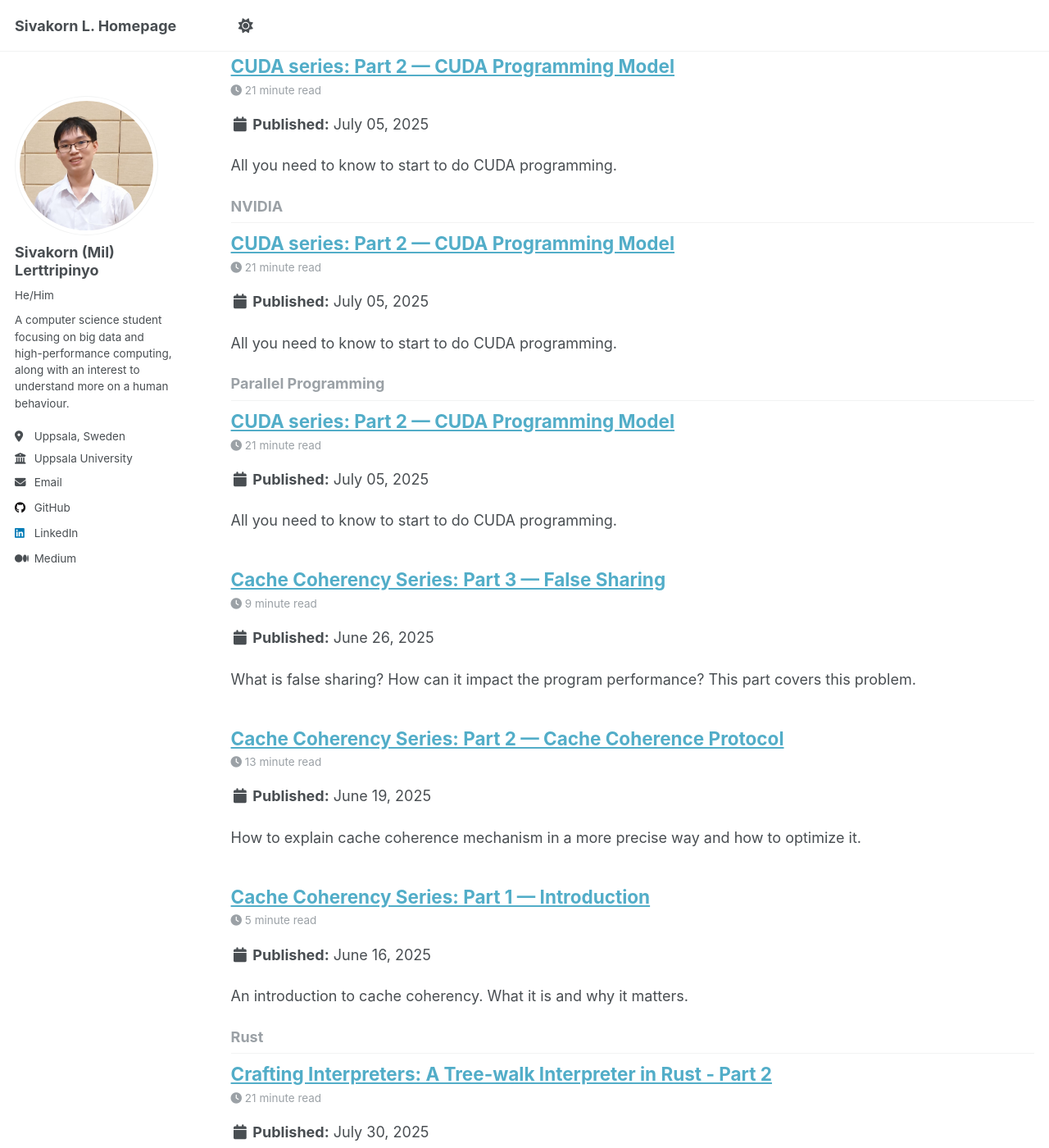
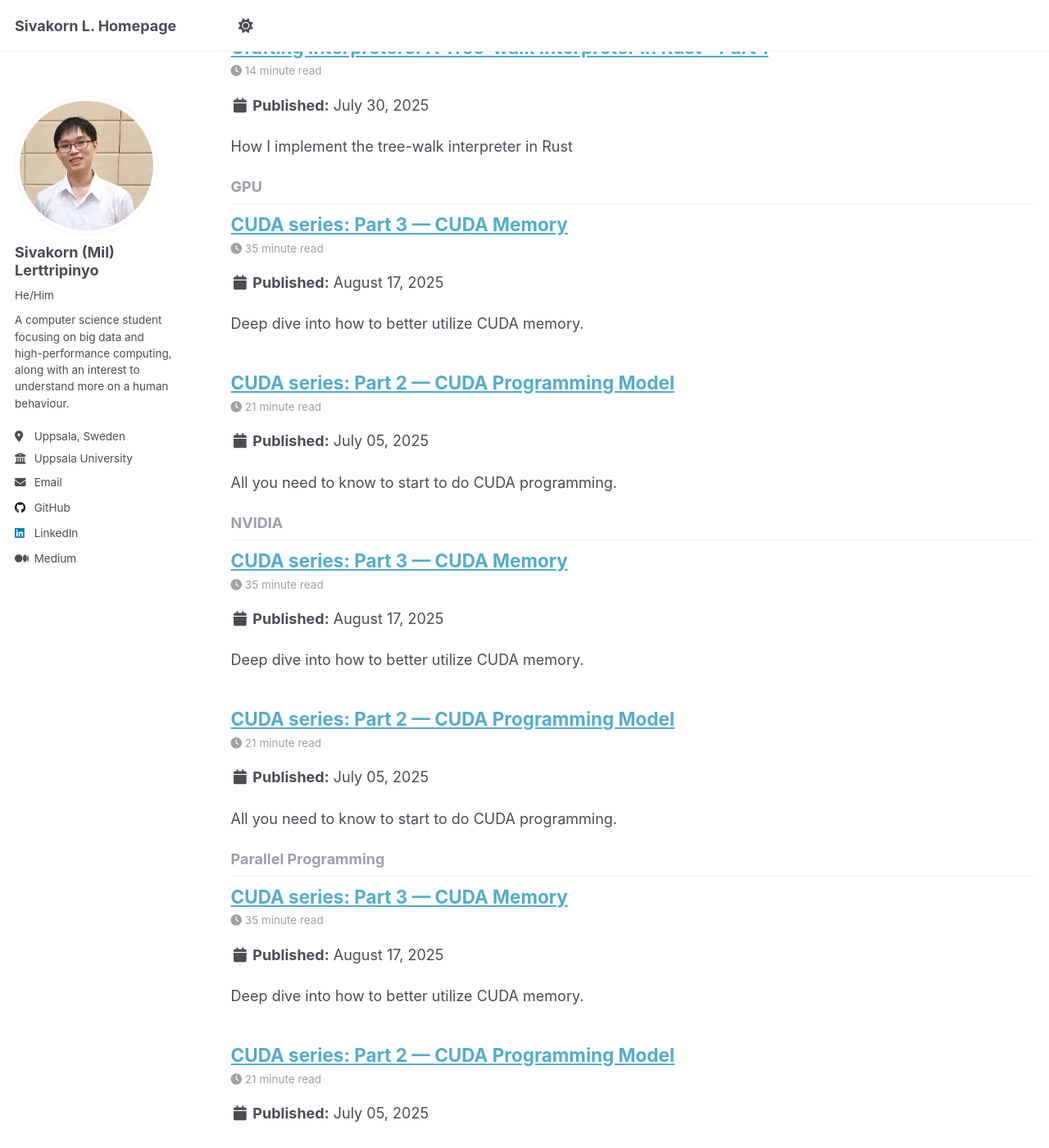
Before and after one commit to CaQtiml/caqtiml.github.io, a Jekyll site: the page built from _pages/tag-archive.html, in a window 1280 px wide and 1400 px high, scrolled down 1961 px. Shown: the whole window at 82% size. Built offline with Jekyll 4.4.1, drawn with Linux system fonts in a browser that asks for light colours; a script that is not in the unit is left out; some of the changed lines change nothing that is shown; some of the changed text lies outside the part shown.

Commit message:
finalize and publish gpu_2 (still miss some minor information)

````diff
--- a/_posts/CUDA/2025-07-13-gpu_2.md
+++ b/_posts/CUDA/2025-07-13-gpu_2.md
@@ -3,8 +3,8 @@ title: 'CUDA series: Part 3 — CUDA Memory'
 date: 2025-08-17
 permalink: /posts/2025/07/cuda-series-part-3-cuda-memory/
 author_profile: false # set to false to not show your profile in this blog page.
-excerpt: Deep dive into how to maximally utilize CUDA memory.
-published: false
+excerpt: Deep dive into how to better utilize CUDA memory.
+# published: false
 tags:
   - Parallel Programming
   - GPU
@@ -19,14 +19,14 @@ Let's start this part by diving deep into an important component, **Warp**.
 
 GPU does not schedule work to each thread individually. Instead, it groups threads in the same thread block into unit(s) called warp(s). According to NVIDIA design, each warp contains exactly 32 CUDA threads. Please be aware that the CUDA thread is not the same as an operating system thread!
 
-If a kernel is launched with 1024 threads per block, the GPU will organize them into 32 warps because there is 32 threads per warp and `1024/32=32`. The warp scheduler, which is a hardware unit within each SM, then looks for a ready warp and execute it.
+If a kernel is launched with 1024 threads per block, the GPU will organize them into 32 warps because there is 32 threads per warp and `1024/32=32`. The warp scheduler, which is a hardware unit within each SM, then issues one common instruction for all 32 threads in a warp.
 
 There are two questions that can occur here.
 
 1. What happen if a thread block size is less than 32 threads?
 2. How warps can help the GPU executes the program faster?
 
-For the first question, the GPU still allocates 32 threads for the warp, but the remaining threads in the warp will be inactive or masked off. As a result, you waste the computational resource. Therefore, as a rule of thumb, you should always set a size of thread block to be a multiple of 32. You can read more [here](https://docs.nvidia.com/cuda/cuda-c-programming-guide/#simt-architecture).
+For the first question, the GPU still allocates 32 threads for the warp, but the remaining threads in the warp will be inactive or masked off. This reduces efficiency because you do not fully utilize the hardware. Therefore, as a rule of thumb, you should always set a size of thread block to be a multiple of 32 unless you have a strong reason (like extremely small grids). You can read more [here](https://docs.nvidia.com/cuda/cuda-c-programming-guide/#simt-architecture).
 
 For the second question, it hides the latency. Okay, this deserves more explanation.
 
@@ -41,11 +41,11 @@ When the thread wants to access data from a GPU global memory, it has to wait fo
 ![SM Architecture](/images/gpu/GPU_part2/SM_arch.png)
 *The GA100 streaming multiprocessor (SM). Ref: [NVIDIA](https://developer.nvidia.com/blog/nvidia-ampere-architecture-in-depth/)*
 
-For example, let's imagine that the warp 1 that is executing in a particular SM needs to access data from the global memory. The warp 1 goes into a `waiting` state. The SM's warp scheduler, as you see from the image, then immediately switches to execute the warp 2. Then, the warp 2 needs to access data from the global memory as well. This warp goes into a `waiting` state. The SM's warp scheduler then immediately switches to execute the warp 3.
+For example, let's imagine that the warp 1 that is executing in a particular SM needs to access data from the global memory. The warp 1 goes into a `waiting` state. The SM's warp scheduler, as you see from the image, then immediately switches to execute the warp 2. Then, the warp 2 needs to access data from the global memory as well. This warp goes into a `waiting` state. The SM's warp scheduler then immediately switches to execute the warp 3.The scheduler switches among warps as long as there is at least one ready warp.
 
-This happens repeatly until all warps are executed and in the `waiting` state. Then, the warp 1 finishes its work to get data from the global memory. Its execution is then resumed. After the warp 1 finishes its works, the warp 2 finished its data access as well. It then is executed. This happens repeatedly until all warps are executed.
+However, if all active warps stall, the SM idles until one becomes ready. For example, when the warp 1 finishes its work to get data from the global memory, its execution is then resumed. After the warp 1 finishes its works and the warp 2 finished its data access as well, the warp 2 is then executed. This happens repeatedly until all warps are executed.
 
-You can see that the GPU never becomes idle. It always has something to do. While the first warp waits for its data, the GPU works on another warp. This is how the GPU hides its latency. It does not make the memory access faster, but it keeps the GPU constantly busy with different work.
+As long as there are enough active warps to schedule, the GPU can keep the SM busy and hide latency. While the first warp waits for its data, the GPU works on another warp. This is how the GPU hides its latency. It does not make the memory access faster, but it keeps the GPU constantly busy with different work.
 
 So, here are some takeaways of the GPU allocation.
 
@@ -58,7 +58,7 @@ So, here are some takeaways of the GPU allocation.
 
 # CUDA Memory Layout
 
-There are two types of memomy on GPU consisting of on-chip and off-chip memory. When we are talking about them, we refer to their physical location of memory relative to the GPU cores.
+Broadly, we classify memory as on-chip (registers, shared memory, caches) and off-chip (global, local, constant, texture). When we are talking about them, we refer to their physical location of memory relative to the GPU cores.
 
 On-chip memory locates near to the GPU cores. As a result, the cores can access data on this memory extremely fast. Off-chip memory is a separate memory that is connected to the GPU through high-speed buses. Accessing data from this off-chip memory is slow since data needs to travel for a long distance.
 
@@ -66,7 +66,7 @@ On-chip memory locates near to the GPU cores. As a result, the cores can access
 
 *CUDA Memory Model. Ref: [3DGEP](https://www.3dgep.com/cuda-memory-model/)*
 
-Registers are an on-chip memory. Accessing them is fast with no additional load and store instruction. To access it, you only need like a variable declaration. Be aware that the number of registers per block is limited.
+Registers are the fastest storage, directly accessed by instructions. To access it, you only need a variable declaration. Be aware that the number of registers per block is limited. If you exceed the register allocated per thread, the compiler moves to local memory (off-chip).
 
 ```cpp
 __global__ void registerExample() {
@@ -90,7 +90,7 @@ __global__ void sharedMemoryExample() {
 }
 ```
 
-Global memory is an off-chip memory. It is slower to be accessed comparing to the registers and the shared memories, but it is a lot larger. Data accessed from this memory will be cached in L1 and L2 cache. This is the location that the host can read and write data to using `cudaMemcpy`.
+Global memory is an off-chip memory. It is slower to be accessed comparing to the registers and the shared memories, but it is a lot larger. Data accessed from this memory will be cached in L1 (if available) and L2 cache. This is the location that the host can read and write data to by using `cudaMemcpy`.
 
 ```cpp
 __global__ void globalMemoryExample(float *data) {
@@ -99,7 +99,34 @@ __global__ void globalMemoryExample(float *data) {
 }
 ```
 
-**My personal note: Local and Constant memory is still missing here. Don't forget to add them here.**
+**My personal note: Constant memory is still missing here. Don't forget to add them here.**
+
+Local memory is an off-chip memory. Despite its name, local memory is not local or fast. It is essentially global memory used for thread-private data that does not fit in registers.
+
+```cpp
+__global__ void localMemoryExample() {
+    int tid = threadIdx.x;
+
+    // These will likely be in REGISTERS (fast)
+    float a = 5.0f;
+    float b = tid * 2.0f;
+    float c = a + b;
+
+    // These will likely be in LOCAL MEMORY (slow)
+    float large_array[1000];              // Too large for registers
+
+    int dynamic_index = tid % 100;
+    float indexed_array[100];
+    indexed_array[dynamic_index] = 5.0f;  // Runtime indexing forces local memory
+
+    // Accessing local memory (slow as global memory!)
+    for (int i = 0; i < 1000; i++) {
+        large_array[i] = i * 2.0f;
+    }
+
+    float result = large_array[dynamic_index]; // Another slow access
+}
+```
 
 ## An Example Showing the Benefit of Using the Shared Memory
 The shared memory deserves more explanation! This memory can be looked as a scratchpad memory. Developers can load data that will be frequently used to here. You should not load unnecessary data to be here since its size is small. Only threads within a particular thread block can access each shared memory. Its data lifetime is the same as the block's lifetime.
@@ -271,7 +298,7 @@ Basically, this kernel gives each thread to work on computing each element of th
 
 When calling this kernel from the host, we have to determine the number of thread blocks and the thread block size in `matrix_mult_shared<<<gridSize, blockSize>>>`.
 
-I decide that each thread block has 256 threads that is aligned as a shape of 16x16. It is determined by `dim3 blockSize(16, 16)`. 256 is a good number because it is divisible by 32, which is a warp size.
+I decide that each thread block has 256 threads that is aligned as a shape of 16x16. It is determined by `dim3 blockSize(16, 16)`. In this example, block size of 16x16 is chosen to match the tile size on the shared memory. If you change the block shape, you must also adjust how data is loaded into shared memory and change the allocated matrix size on the shared memory.
 
 We can determine the number of thread blocks by `dim3 gridSize((N+15) / 16, (N+15) / 16)`. The reason that it is `(N+15) / 16` because C++ always round down the decimal. For example, let's assume that we have a full matrix size of 15x15. If we use `N/15`, `15/16` will give `0`, which means that no thread block will be given. This is an undesired behavior because we still need 1 thread block for handling 15 threads. As a result, we add 15 to ensure that there is enough thread block to handle all threads. In our example, `(15+15)/16` will give `1`. Hooray! These 15 threads have a thread block. In general, the formula will be `(N+(M-1))/M` where `N` is the number of threads and `M` is the size of each thread block.
 
@@ -427,7 +454,7 @@ dynamicMem<<<1, n, n*sizeof(int)>>>();
 
 It is in the format of `kernelName<<<numBlocks, numThreads, dynamicSharedMemSize>>>();` where `numBlocks` is the number of thread blocks, `numThreads` is the number of threads per thread block, and `dynamicSharedMemSize` is a size of dynamically allocated shared memory in bytes. `dynamicSharedMemSize` is optional, and its default value is 0. The dynamic allocation is more flexible since its size depends on runtime parameters. It is better for use cases that need varying amounts of shared memory.
 
-However, you cannot use this method to create higher-dimension array. It can be used to create 1D array only. If you want to use it for a higher-dimension, you need to map it to 1D index, as we have done in the matrix multiplication example.
+However, you cannot use this method to create higher-dimension array. CUDA only allows a single 1D dynamic array declaration. If you want to use it for a higher-dimension, you need to map it to 1D index, as we have done in the matrix multiplication example.
 
 Moreover, you cannot declare more than one `extern __shared__` array per kernel. The following example is **prohibited**!
 
@@ -460,7 +487,7 @@ Coalesced memory access occurs when threads in a warp can access consecutive mem
 
 When loading data, modern GPUs loads it as a block of memory called a cache line instead of loading just a single piece of data.
 
-Assuming that the cache line size is 128 bytes, if all threads in a warp wants to access an integer or float, which are 4 bytes, the most efficient method is when the GPU can use only one transaction to retrieve the cache line containing 32 4-byte values, and all 32 threads in the warp can use all values in that cache line.
+Let's have a first example. Assuming that the cache line size is 128 bytes, if all threads in a warp wants to access an integer or float, which are 4 bytes, the most efficient method is when the GPU can use only one transaction to retrieve the cache line containing 32 4-byte values, and all 32 threads in the warp can use all values in that cache line.
 
 In other words, for a coalesced access, GPU use only **1 memory transaction** to serve data to all 32 threads in the warp, while up to 32 memory transactions are required if threads use a non-coalesced access.
 
@@ -470,7 +497,11 @@ Cache Line      [0  |   4|  8|  12| ...|    120|    124]
 Used by thread   1      2   3   4   ...      31      32
 ```
 
-Let's have a more realistic example. In modern GPUs, each memory transaction retrieves a 32-byte cache line. if GPU wants to provide 4-byte data to all threads in a warp, **4 memory transactions** are required since 32 threads * 4 bytes = 128 bytes, which requires 4 32-byte cache line. In a perfect coalescing scenario, each transaction fetches exactly 8 useful 4-byte data. All 32 byte in each cache line are used by threads in the warp.
+Okay. We now finish the first example.
+
+Let's have a more realistic second example. In modern GPUs, each memory transaction retrieves a 32-byte cache line. if GPU wants to provide 4-byte data (let's assume to be `int`) to all threads in a warp, **4 memory transactions** are required because 32 threads * 4 bytes = 128 bytes, which requires 4 32-byte cache line.
+
+In a perfect coalescing scenario, each transaction fetches a cache line containing exactly 8 useful 4-byte data. All 32 byte in each cache line are used by threads in the warp.
 
 ```
                     Start Addr Byte
@@ -489,8 +520,9 @@ Used by thread      17     18  19  20   ...    23     24
 Cache Line #4      [0  |   4|  8|  12| ...|    24|    28|]  <- Fetch this use 1 memory transaction.
 Used by thread      25     26  27  28   ...    31     32    <- 32th thread is a final Thread of a warp.
 
-Note: Each cache line has 32 bytes, from byte 0 to byte 31. The last data is from byte 28 to byte 31 (4 bytes).
 ```
+
+Note: Each cache line has 32 bytes, from byte 0 to byte 31. Each `int` takes 4 bytes. So, each cache line has 8 `int`. For example, the first `int` takes byte 0 to byte 3, and the second `int` takes byte 4 to byte 7. And so on.
 
 However, if there occurs a misalignment so that the first 4-byte data of the first cache line is not the data requested by any threads in a warp, **5 memory transactions** are required.
 
@@ -540,6 +572,8 @@ The answer is 8 memory transactions to fetch 8 cache lines.
 So, the idea of coalescing access is that the GPU cannot fetch a partial cache line. If your threads need data that spans across multiple cache lines, you must fetch as full lines even if you only use a few bytes from some of them. Coalesced access means that you organize your memory access pattern so that you minimize the number of cache line fetching needed by maximizing the utilization of each fetched cache line.
 
 Now, let's see the real coding example. I use a matrix ADDITION to show this topic.
+
+## An Example Showing the Benefit of Using a Coalesced Access
 
 ```cpp
 #include <cuda_runtime.h>
@@ -685,6 +719,8 @@ To execute this code,
 2. Run `nvcc -o matrix_coalesce_demo matrix_coalesce_demo.cu`
 3. Run `./matrix_coalesce_demo`
 
+Both `matrix_add_non_coalesced` and `matrix_add_coalesced` compute the same result, but differ in memory access efficiency.
+
 At a first sight, you may think that these two versions, `matrix_add_non_coalesced` and `matrix_add_coalesced`, provide a same set of `(row,col)` for each thread block. For example, the thread block 0 of both functions produce
 
 ```
@@ -697,11 +733,11 @@ At a first sight, you may think that these two versions, `matrix_add_non_coalesc
 Note that each thread block has a size of 16x16 and the index starts from 0.
 ```
 
-However, the difference, which brings about a significant difference of performance, is how threads are grouped into each warp. CUDA uses row-major ordering for 2D thread blocks.
+However, the difference, which brings about a significant difference of performance, is how threads are grouped into each warp. CUDA assigns thread IDs in row-major order within a block: `threadIdx.x` changes fastest, then `threadIdx.y`, then `threadIdx.z`.
 
 ```cpp
 for (int y = 0; y < threadIdx.y; y++)
-    for (int x = 0; x < threadIdx.x; x++)
+    for (int x = 0; x < threadIdx.x; x++) // Innermost -> Change fastest
 ```
 
 So, in a `matrix_add_coalesced` version,
@@ -733,3 +769,34 @@ int row = blockIdx.x * blockDim.x + threadIdx.x;
 These are N elements apart (different rows), which can finally be on different cache line, requiring several separated memory transactions.
 
 The idea is that the coalesced access is about construction. The GPU does not care about the final result. It focuses on the memory access method. If 4 threads are requesting for memory address `[100, 101, 102, 103]`, it is likely that this request can be combined into a single transaction, while 4 threads requesting for memory address `[100, 1124, 2148, 3172]` is unlikely to be combined to a single transaction, and several transactions are required.
+
+Finally, this is the result of running this script.
+
+```
+Matrix Addition: 512x512
+Block size: 16x16, Grid size: 32x32
+
+Performance Results:
+==================
+Non-coalesced Memory Time:  0.430 ms
+Coalesced Memory Time:  0.022 ms
+Speedup:            19.54x
+Results match:      Yes (max diff: 0.000000)
+
+✓ Coalesced memory is 19.54x faster!
+Coalesced Bandwidth:     142.88 GB/s
+Non-coalesced Bandwidth: 7.31 GB/s
+GFLOPS (Coalesced):     11.91
+GFLOPS (Non-coalesced): 0.61
+```
+
+A function using a coalesced access is faster than a that of non-coalesced access.
+
+This is the end of this part! Before finishing this part, let's have some takeaways.
+
+- GPU scheduling is based on warps. You can maximize warps in SM to hide memory access latency.
+- Use `__syncthreads()` to wait until all threads finish their work. One usecase is to have it between filling up shared memory and starting to use it.
+- Utilize a shared memory to increase performance.
+- Try to use a coalesced memory access.
+
+If you enjoy this blog, you can support me with [a cup of coffee](https://ko-fi.com/caqtiml/tip). Thank you for reading until here and see you then!
````
